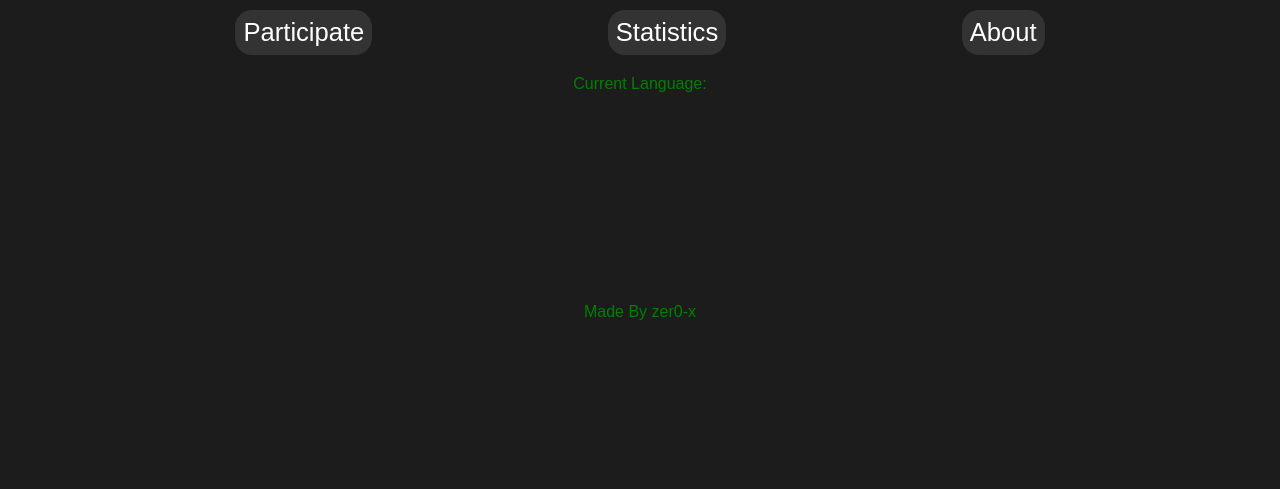
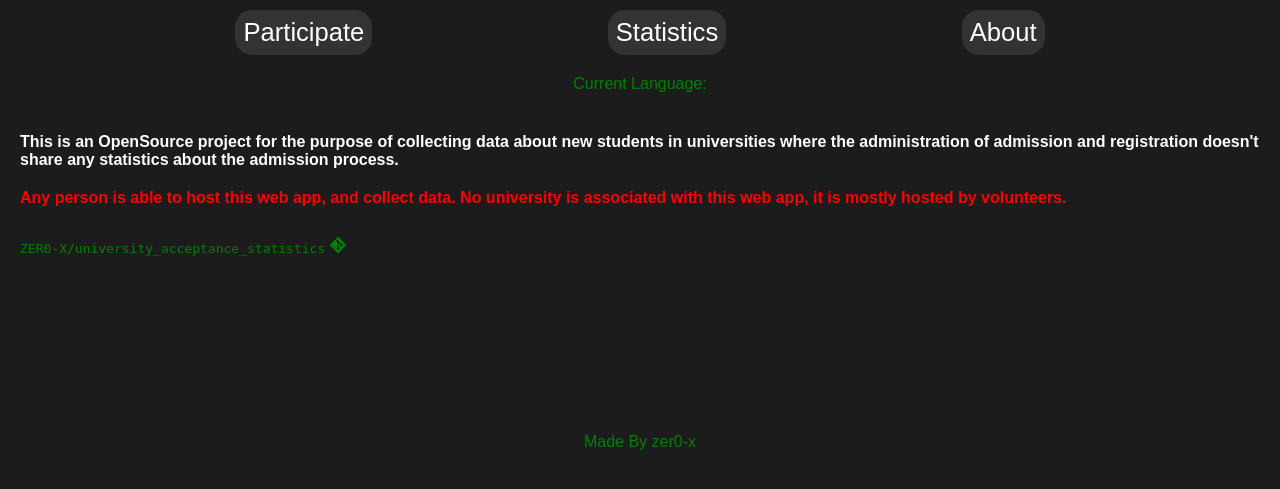
Before and after one commit to zer0-x/university_acceptance_statistics, a Flask app: template templates/about.html in a window 1280 px wide. Shown: the top 489 px of the page. Run offline with Flask 2, Linux system fonts and the light colour scheme; the template is opened without the code that fills it, so the values that code supplies are empty; parts of the project's set-up code (start-up, migrations or seed data) failed here and were passed over.

Commit message:
Create About page.

```diff
--- a/app.py
+++ b/app.py
@@ -279,7 +279,18 @@ def statistics():
 def about():
     """Credits, license, disclaimers and etc..."""
     # TODO About page
-    return render_template('about.html')
+    return render_template('about.html',
+                           CURRENT_LANGUAGE=session.get(
+                                 'language',
+                                 request.accept_languages.best_match(
+                                     app.config['LANGUAGES'])),
+                           # For user display
+                           CURRENT_LOCAL=app.config['LANGUAGES'][
+                                   session.get(
+                                     'language',
+                                     request.accept_languages.best_match(
+                                         app.config['LANGUAGES']))],
+                           RTL_LANGUAGES=RTL_LANGUAGES)
 
 
 @app.route('/locale', methods=['POST', 'GET'])
--- a/static/style/about.css
+++ b/static/style/about.css
@@ -0,0 +1,9 @@
+b {
+    display: block;
+    margin-top: 20px;
+}
+
+b:nth-of-type(2) {
+    color: red;
+    margin-bottom: 30px;
+}
--- a/templates/about.html
+++ b/templates/about.html
@@ -1,7 +1,7 @@
 {% extends 'main.html' %}
 
 {% block meta %}
-<title>{{ gettext('') }}</title>
+<title>{{ gettext('About') }}</title>
 {% endblock %}
 
 {% block static %}
@@ -9,5 +9,16 @@
 {% endblock %}
 
 {% block content %}
+<b>{{ gettext("This is an OpenSource project for the purpose of collecting data about new students in universities where the administration of admission and registration doesn't share any statistics about the admission process.") }}</b>
 
+<b>{{ gettext("Any person is able to host this web app, and collect data. No university is associated with this web app, it is mostly hosted by volunteers.") }}</b>
+
+<a href="https://github.com/ZER0-X/university_acceptance_statistics">
+    <code>ZER0-X/university_acceptance_statistics</code>
+    <svg xmlns="http://www.w3.org/2000/svg" width="16" height="16"
+        fill="currentColor" class="bi bi-git" viewBox="0 0 16 16">
+        <path
+            d="M15.698 7.287 8.712.302a1.03 1.03 0 0 0-1.457 0l-1.45 1.45 1.84 1.84a1.223 1.223 0 0 1 1.55 1.56l1.773 1.774a1.224 1.224 0 0 1 1.267 2.025 1.226 1.226 0 0 1-2.002-1.334L8.58 5.963v4.353a1.226 1.226 0 1 1-1.008-.036V5.887a1.226 1.226 0 0 1-.666-1.608L5.093 2.465l-4.79 4.79a1.03 1.03 0 0 0 0 1.457l6.986 6.986a1.03 1.03 0 0 0 1.457 0l6.953-6.953a1.031 1.031 0 0 0 0-1.457" />
+    </svg>
+</a>
 {% endblock %}
```
